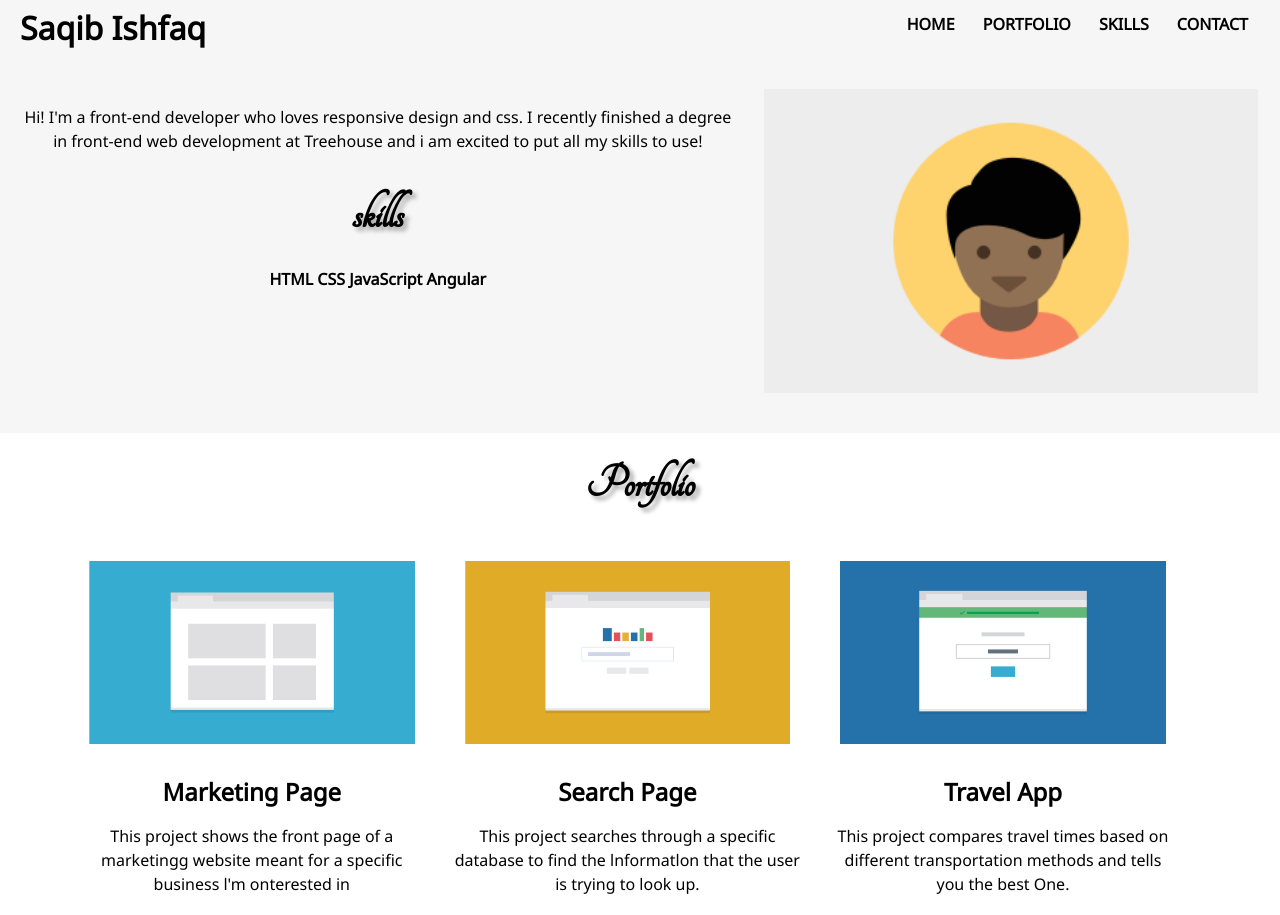
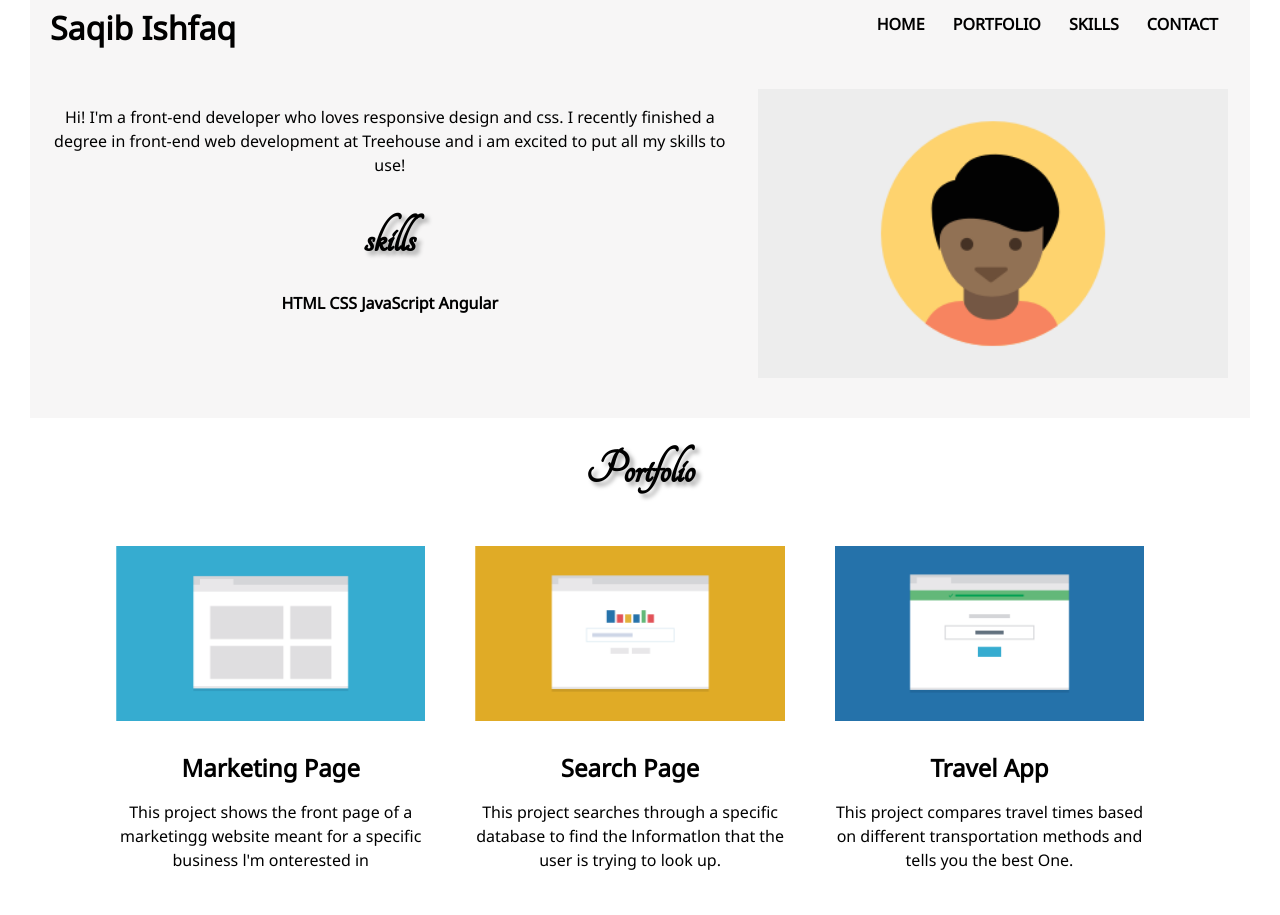
Before and after one commit to zak1144/project2, a plain HTML site: page index.html in a window 1280 px wide. Shown: the top 915 px of the page. Drawn offline with Linux system fonts and the light colour scheme.

Commit message:
for max screen resolution
to center the body element and give max width
and changed for @media 1024px as well

```diff
--- a/css/main.css
+++ b/css/main.css
@@ -3,6 +3,8 @@
     box-sizing: border-box;
 }
 body {
+    margin: 0 auto;
+    max-width:1220px;
     font-family: 'Noto Sans', sans-serif ;
     line-height: 1.5em;
     }
@@ -182,7 +184,7 @@ main {
         .main-header,
         .main-footer{
             width:100%;
-            max-width:1440px;
+            max-width:1220px;
 
         }
         .main-header .name{
```
